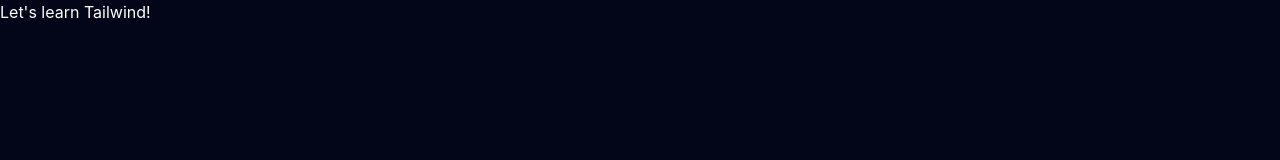
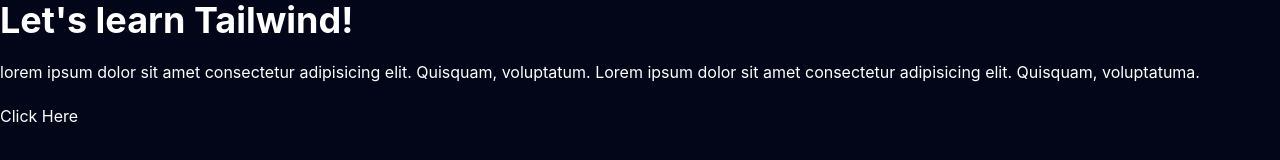
Before and after one commit to mattdrmmnd/tailwind-css-beginners, a website built with Vite: page index.html in a window 1280 px wide. Built offline with nearby package versions, Linux system fonts and the light colour scheme.

Commit message:
Finish Text & Colors

```diff
--- a/index.html
+++ b/index.html
@@ -7,7 +7,16 @@
     <title>tailwind-css-beginners</title>
   </head>
   <body class="bg-slate-950 text-white">
-    <h1>Let's learn Tailwind!</h1>
+
+    <section class="space-y-5">
+      <h1 class="text-4xl font-bold mb-5">Let's learn Tailwind!</h1>
+
+      <p>
+        lorem ipsum dolor sit amet consectetur adipisicing elit. Quisquam, voluptatum. Lorem ipsum dolor sit amet consectetur adipisicing elit. Quisquam, voluptatuma.
+      </p>
+
+      <a href="">Click Here</a>
+    </section>
 
     <script type="module" src="/src/main.ts"></script>
   </body>
```
